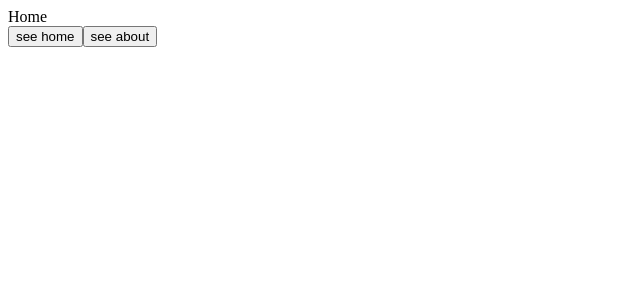
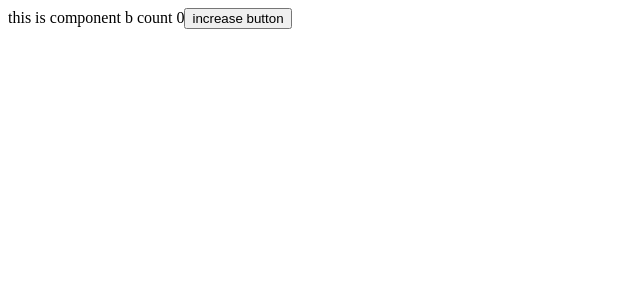
Before and after one commit to Sanowar72/react-teaching-jul, a React (Vite) app: page / in a window 1280 px wide. Shown: the top 300 px of the page, without its empty margins (0-640 px from the left). Built offline with nearby package versions, Linux system fonts and the light colour scheme.

Commit message:
use context added

```diff
--- a/src/App.jsx
+++ b/src/App.jsx
@@ -1,14 +1,26 @@
-import React, { useState } from "react";
-import Home from "./component/Home";
-import About from "./component/About";
+import React, {
+  createContext,
+  useEffect,
+  useLayoutEffect,
+  useState,
+} from "react";
+import ComponentA from "./component/ComponentA";
+
+export const NameContext = createContext(null);
 
 const App = () => {
-  const [pages, setPages] = useState("home");
+  // const myobj = {
+  //   name: "sonu",
+  //   rollNo: 12,
+  //   email: "bhbonefn",
+  //   address: [1, 2, 3, 5, 6, 7, 8, 9],
+  // };
+  const [count, setCount] = useState(0);
   return (
     <>
-      {pages === "home" ? <Home /> : <About />}
-      <button onClick={() => setPages("home")}>see home</button>
-      <button onClick={() => setPages("about")}>see about</button>
+      <NameContext.Provider value={{ count, setCount }}>
+        <ComponentA />
+      </NameContext.Provider>
     </>
   );
 };
--- /dev/null
+++ b/src/component/ComponentA.jsx
@@ -0,0 +1,8 @@
+import React from "react";
+import { ComponentB } from "./ComponentB";
+
+const ComponentA = () => {
+  return <ComponentB  />;
+};
+
+export default ComponentA;
--- /dev/null
+++ b/src/component/ComponentB.jsx
@@ -0,0 +1,13 @@
+import React, { useContext } from "react";
+import ComponentC from "./ComponentC";
+import { NameContext } from "../App";
+
+export const ComponentB = () => {
+  const name = useContext(NameContext);
+  return (
+    <>
+      this is component b count {name.count}
+      <ComponentC />
+    </>
+  );
+};
--- /dev/null
+++ b/src/component/ComponentC.jsx
@@ -0,0 +1,18 @@
+import React, { useContext } from "react";
+import { NameContext } from "../App";
+
+const ComponentC = () => {
+  const name = useContext(NameContext);
+  console.log("this is name value,,,,", name);
+
+  return (
+    <>
+      {/* <div>updated count is {name.count}</div> */}
+      <button onClick={() => name.setCount((pre) => pre + 1)}>
+        increase button
+      </button>
+    </>
+  );
+};
+
+export default ComponentC;
```
